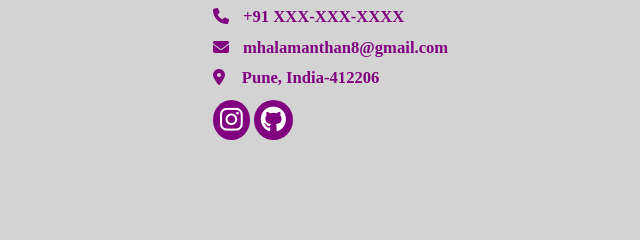
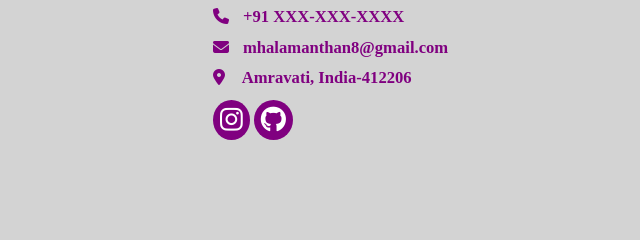
Before and after one commit to ManthanMhala/Portfolio, a plain HTML site: page index.html in a window 1280 px wide. Shown: the part 3747-3987 px from the top of the page, 627-1267 px from the left. Drawn offline with nearby package versions, Linux system fonts and the light colour scheme.

Commit message:
Update index.html

```diff
--- a/index.html
+++ b/index.html
@@ -173,7 +173,7 @@
                         </div>
                         <div id="footer3-third">
                             <i class="fa-solid fa-location-dot">
-                                <h6>Pune, India-412206</h6>
+                                <h6>Amravati, India-412206</h6>
                             </i>
                         </div>
 
```
